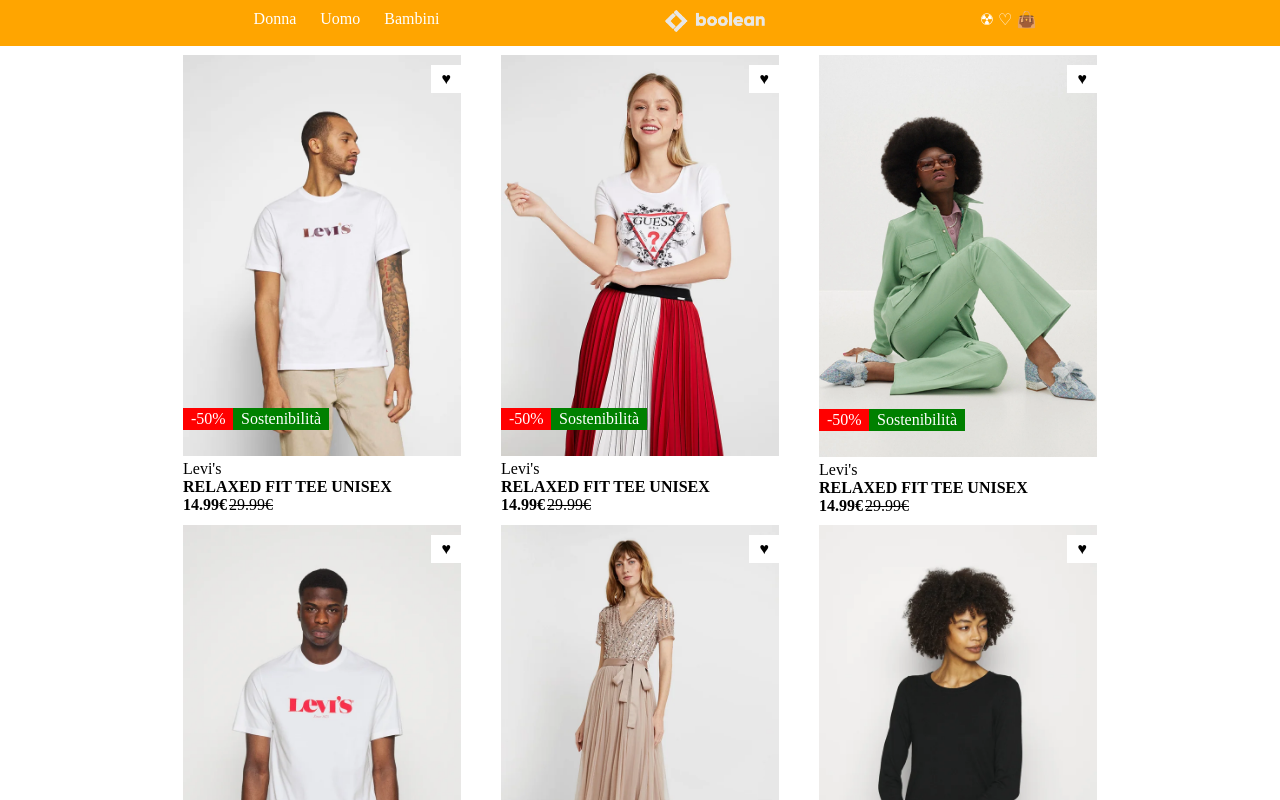
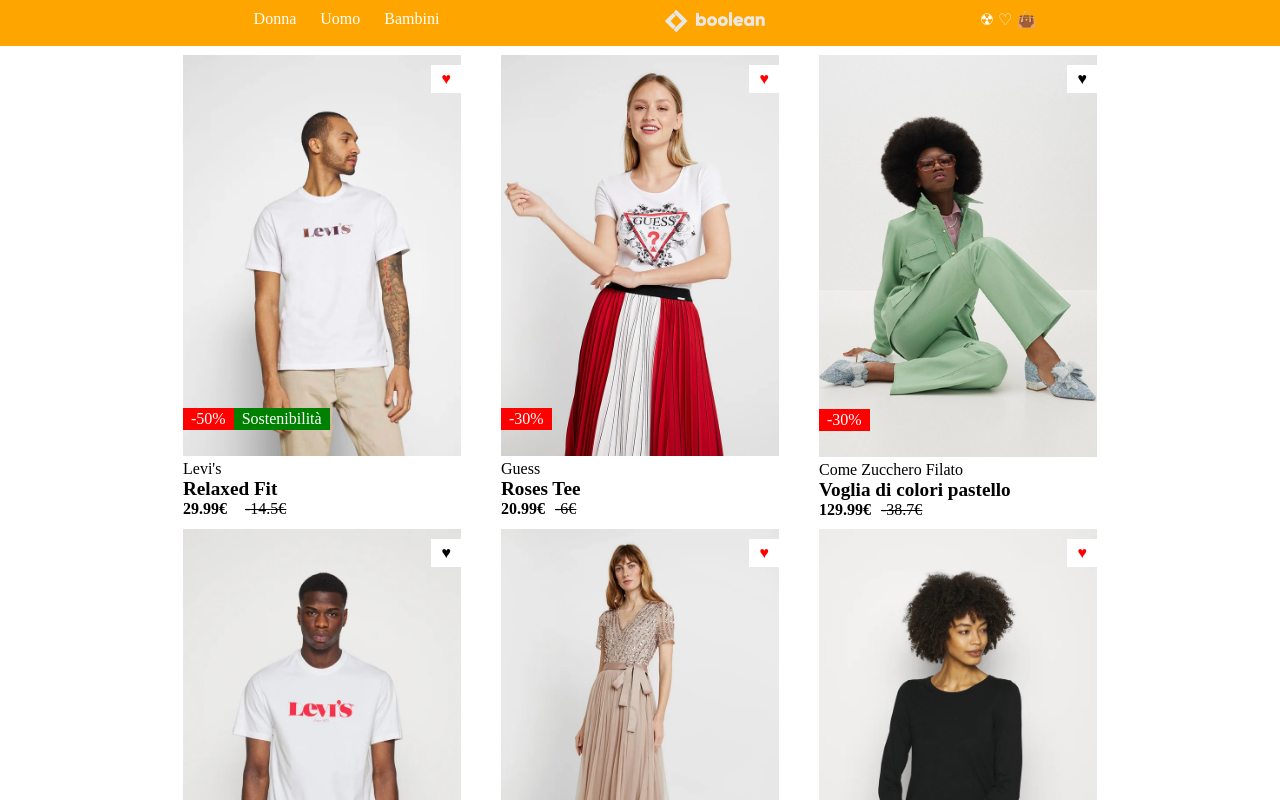
Before and after one commit to Lucaalex00/vite-boolando, a Vue app: page / in a window 1280 px wide. Shown: the top 800 px of the page. Built offline with nearby package versions, Linux system fonts and the light colour scheme.

Commit message:
fix Badges on IMG commit

```diff
--- a/src/components/AppMain.vue
+++ b/src/components/AppMain.vue
@@ -124,30 +124,38 @@
     background-color: $light-color;
     padding: 5px 10px;
 
-    & :hover {
-        color: red;
-        cursor: pointer;
-    }
+}
+.heart-red{
+    color: red;
 }
 
 .percent-sales-container {
     bottom: 30px;
+    color: $light-color;
+}
+.percent-sales-container-bg-color{
+    background-color: $discount-color;
     padding: 2px 8px;
-    background-color: $discount-color;
-    color: $light-color;
 }
 
 .article-description-container {
     bottom: 30px;
     left: 50px;
+    color: $light-color;
+}
+.article-description-container-bg-color{
     padding: 2px 8px;
     background-color: $tag-color;
-    color: $light-color;
 }
 
 .article-name {
     font-weight: bold;
+    font-size: 1.2rem;
 
+}
+.prices{
+    display: flex;
+    gap: 0.5rem;
 }
 
 .sale-price {
@@ -160,4 +168,9 @@
     text-decoration: line-through;
 }
 
+.badge-container{
+    display: flex;
+    bottom: 30px;;
+}
+
 </style>
--- a/src/components/ProductCard.vue
+++ b/src/components/ProductCard.vue
@@ -4,6 +4,14 @@
     name: 'ProductCard',
     props: {
         product:Object,
+    },
+    discountedPrice:0,
+    methods: {
+        calcDiscount(price, discount) {
+
+            return Number(this.discountedPrice = (parseInt(price) * parseInt(discount) / 100))
+        },
+
         }
     }
 </script>
@@ -13,17 +21,24 @@
         <div class="top-container">
 
             <div class="img first"> <!-- section-->
-                            <img :src="'../src/assets/img'+ product.image">
-                            <img class="hidden" :src="'../src/assets/img'+ product.hiddenImage">
-                            <div class="hearts-container absolute">
-                                <span v-html="product.heartIconFavorites"></span>
+                <img :src="'../src/assets/img/'+ product.frontImage">
+                <img class="hidden" :src="'../src/assets/img/'+ product.backImage">
+                <div class="hearts-container absolute" v-if="product.isInFavorites == true">
+                    <span class="heart-red">&hearts;</span>
                 </div>
-                            <div class="percent-sales-container absolute">
-                                <div>{{product.percentSale}}</div>
-
+                <div v-else class="hearts-container absolute">
+                    <span>&hearts;</span>
                 </div>
-                            <div class="article-description-container absolute">
-                                <div>{{ product.typeDescription }}</div>
+                <div class="badge-container absolute">
+                    <div v-for="badge in product.badges" class="percent-sales-container">
+                        <div v-if="badge.type=='discount'" class="percent-sales-container-bg-color">{{badge.value}}
+                        </div>
+                    </div>
+                    <div v-for="badge in product.badges" class="article-description-container">
+                        <div v-if="badge.type=='tag'" class="article-description-container-bg-color">
+                            {{ badge.value }}</div>
+                        <div v-else></div>
+                    </div>
                 </div>
             </div>
         </div>
@@ -31,14 +46,18 @@
 
         <div class="bottom-container debug ">
             <div class="brand">
-                            Levi's
+                {{ product.brand }}
             </div>
             <div class="article-name">
-                            RELAXED FIT TEE UNISEX
+                {{product.name}}
             </div>
             <div class="prices">
-                            <span class="sale-price">14.99€</span>
-                            <span class="original-price">29.99€</span>
+                <span class=" sale-price">{{product.price }}€</span>
+                <div v-for="badge in product.badges">
+                    <span class="original-price" v-if="badge.type=='discount'">
+                        {{calcDiscount(product.price, badge.value
+                        ) }}€</span>
+                </div>
             </div>
         </div>
     </div>
--- a/src/data.js
+++ b/src/data.js
@@ -1,68 +1,104 @@
 export const products = [
   {
-    image: "/1.webp",
-    hiddenImage: "/1b.webp ",
-    heartIconFavorites: "&hearts;",
-    percentSale: "-50%",
-    typeDescription: "Sostenibilità",
-    brand: "levi's",
-    name: "Relaxed Fit Tee UNISEX",
-    originalPrice: "29.99€",
-    finalPrice: "14.99€",
+    id: 1,
+    frontImage: "1.webp",
+    backImage: "1b.webp",
+    brand: "Levi's",
+    name: "Relaxed Fit",
+    price: 29.99,
+    isInFavorites: true,
+    badges: [
+      {
+        type: "tag",
+        value: "Sostenibilità",
+      },
+      {
+        type: "discount",
+        value: "-50%",
+      },
+    ],
   },
   {
-    image: "/2.webp",
-    hiddenImage: "/2b.webp ",
-    heartIconFavorites: "&hearts;",
-    percentSale: "-50%",
-    typeDescription: "Sostenibilità",
-    brand: "levi's",
-    name: "Relaxed Fit Tee UNISEX",
-    originalPrice: "29.99€",
-    finalPrice: "14.99€",
+    id: 2,
+    frontImage: "2.webp",
+    backImage: "2b.webp",
+    brand: "Guess",
+    name: "Roses Tee",
+    price: 20.99,
+    isInFavorites: true,
+    badges: [
+      {
+        type: "discount",
+        value: "-30%",
+      },
+    ],
   },
   {
-    image: "/3.webp",
-    hiddenImage: "/3b.webp",
-    heartIconFavorites: "&hearts;",
-    percentSale: "-50%",
-    typeDescription: "Sostenibilità",
-    brand: "levi's",
-    name: "Relaxed Fit Tee UNISEX",
-    originalPrice: "29.99€",
-    finalPrice: "14.99€",
+    id: 3,
+    frontImage: "3.webp",
+    backImage: "3b.webp",
+    brand: "Come Zucchero Filato",
+    name: "Voglia di colori pastello",
+    price: 129.99,
+    isInFavorites: false,
+    badges: [
+      {
+        type: "discount",
+        value: "-30%",
+      },
+    ],
   },
   {
-    image: "/4.webp",
-    hiddenImage: "/4b.webp",
-    heartIconFavorites: "&hearts;",
-    percentSale: "-50%",
-    typeDescription: "Sostenibilità",
-    brand: "levi's",
-    name: "Relaxed Fit Tee UNISEX",
-    originalPrice: "29.99€",
-    finalPrice: "14.99€",
+    id: 4,
+    frontImage: "4.webp",
+    backImage: "4b.webp",
+    brand: "Levi's",
+    name: "Tee Unisex",
+    price: 14.99,
+    isInFavorites: false,
+    badges: [
+      {
+        type: "tag",
+        value: "Sostenibilità",
+      },
+      {
+        type: "discount",
+        value: "-50%",
+      },
+    ],
   },
   {
-    image: "/5.webp",
-    hiddenImage: "/5b.webp ",
-    heartIconFavorites: "&hearts;",
-    percentSale: "-50%",
-    typeDescription: "Sostenibilità",
-    brand: "levi's",
-    name: "Relaxed Fit Tee UNISEX",
-    originalPrice: "29.99€",
-    finalPrice: "14.99€",
+    id: 5,
+    frontImage: "5.webp",
+    backImage: "5b.webp",
+    brand: "Maya Deluxe",
+    name: "Stripe Bodice",
+    price: 99.99,
+    isInFavorites: true,
+    badges: [
+      {
+        type: "tag",
+        value: "Sostenibilità",
+      },
+      {
+        type: "discount",
+        value: "-50%",
+      },
+    ],
   },
   {
-    image: "/6.webp",
-    hiddenImage: "/6b.webp",
-    heartIconFavorites: "&hearts;",
-    percentSale: "-50%",
-    typeDescription: "Sostenibilità",
-    brand: "levi's",
-    name: "Relaxed Fit Tee UNISEX",
-    originalPrice: "29.99€",
-    finalPrice: "14.99€",
+    id: 6,
+    frontImage: "6.webp",
+    backImage: "6b.webp",
+    brand: "Esprit",
+    name: "Maglione - Black",
+    price: 29.99,
+    isInFavorites: true,
+    badges: [
+      {
+        type: "tag",
+        value: "Sostenibilità",
+      },
+    ],
   },
 ];
```
Lines whose indentation alone changed are shown as unchanged.
